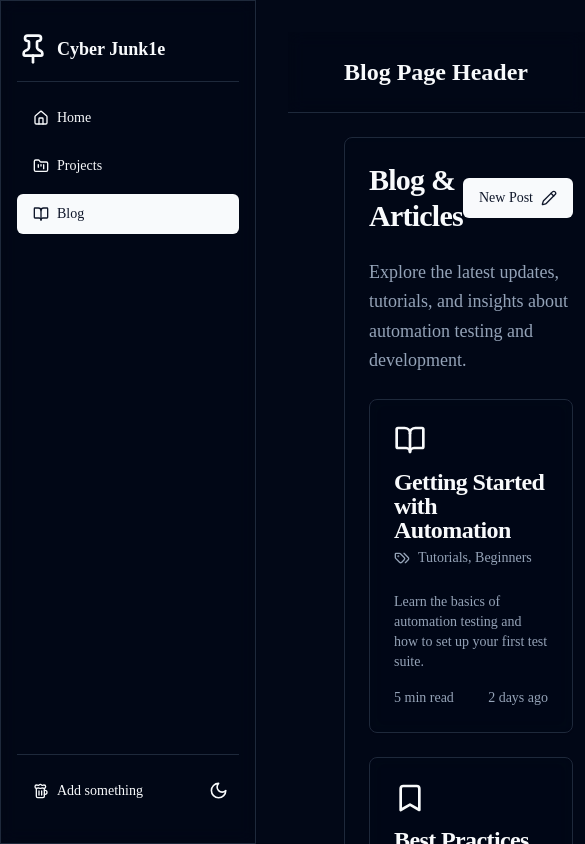
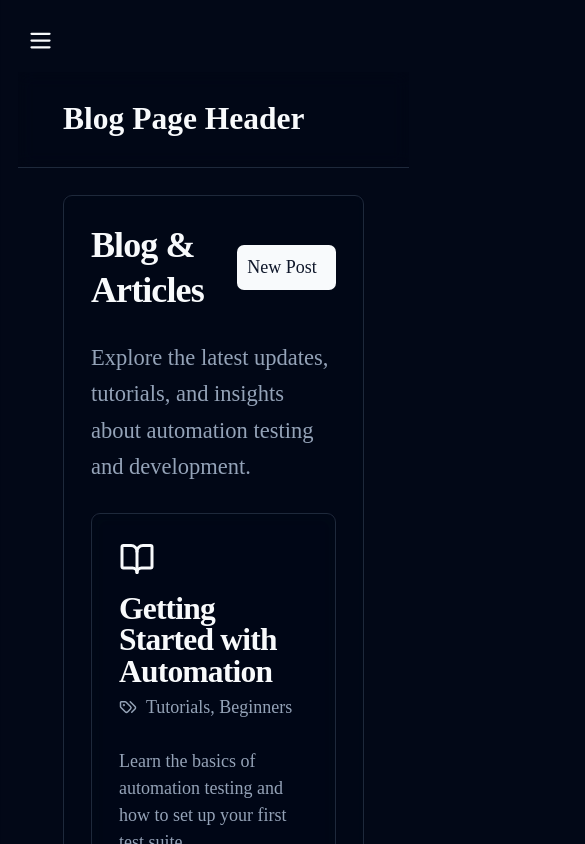
Before and after one commit to RChursin/automation-solution, a Next.js app in the folder apps/nextapp/: page /blog in a window 390 px wide. Shown: the top 844 px of the page, 585 px wide, since content can reach past the window. Built offline with nearby package versions, Linux system fonts and the light colour scheme.

Commit message:
New tailwind plugins/Fonts/Sizing/Mobile

```diff
--- a/apps/nextapp/package.json
+++ b/apps/nextapp/package.json
@@ -12,6 +12,8 @@
     "@radix-ui/react-dropdown-menu": "^2.1.2",
     "@radix-ui/react-separator": "^1.1.0",
     "@radix-ui/react-slot": "^1.1.0",
+    "@tailwindcss/aspect-ratio": "^0.4.2",
+    "@tailwindcss/typography": "^0.5.15",
     "class-variance-authority": "^0.7.0",
     "clsx": "^2.1.1",
     "lucide-react": "^0.454.0",
--- /dev/null
+++ b/apps/nextapp/src/app/fonts.ts
@@ -0,0 +1,7 @@
+import Monoid_Nerd_Font_Mono from 'next/font/local'
+
+export const monoid = Monoid_Nerd_Font_Mono({
+  src: '../../public/fonts/MonoidNerdFontMono-Retina.ttf',
+  variable: '--font-monoid',
+  display: 'swap',
+})
--- a/apps/nextapp/src/app/globals.css
+++ b/apps/nextapp/src/app/globals.css
@@ -48,20 +48,78 @@
     --input: 214.3 31.8% 91.4%;
     --ring: 222.2 84% 4.9%;
   }
-}
 
-@font-face {
-  font-family: 'HackNerdFontMono-Regular';
-  src: url('../../public/fonts/HackNerdFontMono-Regular.ttf') format('truetype');
-  font-weight: normal;
-  font-style: normal;
-}
+  /* Font configuration */
+  @font-face {
+    font-family: 'Monoid Nerd Font Mono';
+    src: url('/fonts/MonoidNerdFontMono-Retina.ttf') format('truetype');
+    font-display: swap;
+    font-weight: normal;
+    font-style: normal;
+  }
 
-@layer base {
+  /* Base styles */
   * {
     @apply border-border;
   }
+
+  html {
+    @apply text-base; /* This will now use your larger base size */
+    @apply overflow-x-hidden;
+    scroll-behavior: smooth;
+    -webkit-tap-highlight-color: transparent;
+  }
+
   body {
-    @apply bg-background text-foreground;
+    @apply bg-background text-foreground antialiased;
+    -webkit-font-smoothing: antialiased;
+    -moz-osx-font-smoothing: grayscale;
+    text-rendering: optimizeLegibility;
+  }
+
+  /* Optional: Make headings larger by default */
+  h1 {
+    @apply text-4xl font-bold;
+  }
+  h2 {
+    @apply text-3xl font-bold;
+  }
+  h3 {
+    @apply text-2xl font-bold;
+  }
+  h4 {
+    @apply text-xl font-bold;
+  }
+  h5 {
+    @apply text-lg font-bold;
+  }
+  h6 {
+    @apply text-base font-bold;
+  }
+
+  /* Mobile optimizations */
+  @media (max-width: 640px) {
+    button,
+    a {
+      @apply min-h-[44px] min-w-[44px];
+    }
+
+    input,
+    select,
+    textarea {
+      @apply text-base;
+    }
   }
 }
+
+@layer utilities {
+  /* Scrollbar utilities */
+  .no-scrollbar::-webkit-scrollbar {
+    display: none;
+  }
+
+  .no-scrollbar {
+    -ms-overflow-style: none;
+    scrollbar-width: none;
+  }
+}
--- a/apps/nextapp/src/app/layout.tsx
+++ b/apps/nextapp/src/app/layout.tsx
@@ -1,16 +1,21 @@
+import { monoid } from '../../src/app/fonts';
 import { RootLayout } from '../components/layouts/root-layout';
 import { ThemeProvider } from '../components/themes/theme-provider';
-// import { Inter } from 'next/font/google';
 import "./globals.css";
-
-// const inter = Inter({ subsets: ['latin'] });
 
 export default function Layout({ children }: { children: React.ReactNode }) {
   return (
-    <html lang="en" suppressHydrationWarning>
-      {/* <body className={`${inter.className} dark`}></body> */}
-      <body className="dark">
-        <ThemeProvider attribute="class" defaultTheme="dark" enableSystem disableTransitionOnChange>
+    <html lang="en" suppressHydrationWarning className={monoid.variable}>
+      <head>
+        <meta name="viewport" content="width=device-width, initial-scale=1, maximum-scale=1, viewport-fit=cover" />
+      </head>
+      <body>
+        <ThemeProvider
+          attribute="class"
+          defaultTheme="dark"
+          enableSystem
+          disableTransitionOnChange
+        >
           <RootLayout>{children}</RootLayout>
         </ThemeProvider>
       </body>
--- a/apps/nextapp/src/components/layouts/root-layout.tsx
+++ b/apps/nextapp/src/components/layouts/root-layout.tsx
@@ -1,15 +1,58 @@
+'use client';
+
+import { useState, useEffect } from 'react';
 import { Sidebar } from '../layouts/sidebar';
+import { Menu } from 'lucide-react';
+import { Button } from '../ui/button';
 
 interface RootLayoutProps {
   children: React.ReactNode;
 }
 
 export function RootLayout({ children }: RootLayoutProps) {
+  const [isSidebarOpen, setIsSidebarOpen] = useState(false);
+
+  // Close sidebar when screen size changes to desktop
+  useEffect(() => {
+    const handleResize = () => {
+      if (window.innerWidth >= 1024) {
+        setIsSidebarOpen(false);
+      }
+    };
+
+    window.addEventListener('resize', handleResize);
+    return () => window.removeEventListener('resize', handleResize);
+  }, []);
+
   return (
     <div className="flex min-h-screen bg-background">
-      <Sidebar />
-      <main className="flex-1 pl-64">
-        <div className="container mx-auto p-8">{children}</div>
+      {/* Mobile menu button */}
+      <Button
+        variant="ghost"
+        size="icon"
+        className="fixed left-4 top-4 z-50 lg:hidden"
+        onClick={() => setIsSidebarOpen(!isSidebarOpen)}
+      >
+        <Menu className="h-6 w-6" />
+        <span className="sr-only">Toggle menu</span>
+      </Button>
+
+      {/* Sidebar */}
+      <Sidebar isOpen={isSidebarOpen} onClose={() => setIsSidebarOpen(false)} />
+
+      {/* Backdrop */}
+      {isSidebarOpen && (
+        <div
+          className="fixed inset-0 z-30 bg-black/50 lg:hidden"
+          onClick={() => setIsSidebarOpen(false)}
+        />
+      )}
+
+      {/* Main content */}
+      <main className="flex-1 px-4 py-16 lg:py-8 lg:pl-[280px]">
+        <div className="mx-auto max-w-6xl">
+          {children}
+        </div>
       </main>
     </div>
   );
--- a/apps/nextapp/src/components/layouts/sidebar.tsx
+++ b/apps/nextapp/src/components/layouts/sidebar.tsx
@@ -2,7 +2,7 @@
 
 import Link from 'next/link';
 import { usePathname } from 'next/navigation';
-import { Home, Beer, PinIcon, FolderKanban, BookOpen } from 'lucide-react';
+import { Home, Beer, Code, FolderKanban, BookOpen, X } from 'lucide-react';
 import { cn } from '../../lib/utils';
 import { Button } from '../../components/ui/button';
 import { Card } from '../../components/ui/card';
@@ -15,19 +15,40 @@ interface NavItem {
   icon: typeof Home;
 }
 
+interface SidebarProps {
+  isOpen?: boolean;
+  onClose?: () => void;
+}
+
 const navigation: NavItem[] = [
   { name: 'Home', href: '/home', icon: Home },
   { name: 'Projects', href: '/projects', icon: FolderKanban },
   { name: 'Blog', href: '/blog', icon: BookOpen },
 ];
 
-export function Sidebar() {
+export function Sidebar({ isOpen, onClose }: SidebarProps) {
   const pathname = usePathname();
 
   return (
-    <Card className="fixed left-0 top-0 z-40 h-screen w-64 rounded-none border-r bg-background/95 backdrop-blur supports-[backdrop-filter]:bg-background/60">
+    <Card className={cn(
+      "fixed left-0 top-0 z-40 h-screen w-[280px] rounded-none border-r bg-background/95 backdrop-blur supports-[backdrop-filter]:bg-background/60",
+      "transition-transform duration-300 ease-in-out lg:translate-x-0",
+      isOpen ? "translate-x-0" : "-translate-x-full"
+    )}>
       <div className="flex h-full flex-col px-4 py-8">
+        {/* Mobile Close Button */}
+        <Button
+          variant="ghost"
+          size="icon"
+          className="absolute right-4 top-4 lg:hidden"
+          onClick={onClose}
+        >
+          <X className="h-4 w-4" />
+          <span className="sr-only">Close sidebar</span>
+        </Button>
+
         {/* Logo - explicitly using forward slash for root */}
+        <div className="flex items-center justify-between">
           <Link
             href="/"
             className={cn(
@@ -35,9 +56,11 @@ export function Sidebar() {
               pathname === '/' && 'text-primary',
             )}
           >
-          <PinIcon className="h-8 w-8 text-primary" />
-          <span className="text-lg font-semibold">Cyber Junk1e</span>
+            <Code className="h-6 w-6 text-primary" />
+            <span className="text-base font-semibold">The Source Build</span>
           </Link>
+          <ThemeToggle />
+        </div>
 
         <Separator className="my-4" />
 
@@ -51,14 +74,20 @@ export function Sidebar() {
                 key={item.href}
                 variant={isActive ? 'default' : 'ghost'}
                 className={cn(
-                  'justify-start gap-2',
+                  'justify-start gap-2 h-10 px-3',
                   isActive && 'bg-primary text-primary-foreground',
+                  'hover:bg-primary/90 hover:text-primary-foreground'
                 )}
+                onClick={() => {
+                  if (onClose && window.innerWidth < 1024) {
+                    onClose();
+                  }
+                }}
                 asChild
               >
                 <Link href={item.href}>
                   <item.icon className="h-4 w-4" />
-                  {item.name}
+                  <span className="text-sm">{item.name}</span>
                 </Link>
               </Button>
             );
@@ -69,13 +98,16 @@ export function Sidebar() {
         <div className="mt-auto pt-4">
           <Separator className="mb-4" />
           <div className="flex items-center justify-between">
-            <Button variant="ghost" className="justify-start gap-2" asChild>
+            <Button
+              variant="ghost"
+              className="justify-start gap-2 h-10 px-3 w-full hover:bg-primary/90 hover:text-primary-foreground"
+              asChild
+            >
               <Link href="/profile">
                 <Beer className="h-4 w-4" />
-                Add something
+                <span className="text-sm">Add something</span>
               </Link>
             </Button>
-            <ThemeToggle />
           </div>
         </div>
       </div>
--- a/apps/nextapp/src/components/themes/theme-toggle.tsx
+++ b/apps/nextapp/src/components/themes/theme-toggle.tsx
@@ -19,7 +19,7 @@ export function ThemeToggle() {
     <DropdownMenu>
       <DropdownMenuTrigger asChild>
         <Button variant="ghost" size="icon">
-          <Sun className="h-[1.2rem] w-[1.2rem] rotate-0 scale-100 transition-all dark:-rotate-90 dark:scale-0" />
+          <Sun className="absolute h-[1.2rem] w-[1.2rem] rotate-0 scale-100 transition-all dark:-rotate-90 dark:scale-0" />
           <Moon className="absolute h-[1.2rem] w-[1.2rem] rotate-90 scale-0 transition-all dark:rotate-0 dark:scale-100" />
           <span className="sr-only">Toggle theme</span>
         </Button>
--- a/apps/nextapp/tailwind.config.ts
+++ b/apps/nextapp/tailwind.config.ts
@@ -1,6 +1,8 @@
 import type { Config } from 'tailwindcss';
 import { fontFamily } from 'tailwindcss/defaultTheme';
 import tailwindcssAnimate from 'tailwindcss-animate';
+import tailwindcssTypography from '@tailwindcss/aspect-ratio';
+import tailwindcssAspectRatio from '@tailwindcss/typography';
 
 const config = {
   darkMode: ['class'],
@@ -9,13 +11,25 @@ const config = {
   theme: {
     container: {
       center: true,
-      padding: '2rem',
+      padding: {
+        DEFAULT: '1rem',
+        sm: '2rem',
+        lg: '4rem',
+        xl: '5rem',
+        '2xl': '6rem',
+      },
       screens: {
+        'xs': '475px',
+        'sm': '640px',
+        'md': '768px',
+        'lg': '1024px',
+        'xl': '1280px',
         '2xl': '1400px',
       },
     },
     extend: {
       fontFamily: {
+        mono: ['var(--font-monoid)', ...fontFamily.sans],
         sans: ['var(--font-sans)', ...fontFamily.sans],
       },
       colors: {
@@ -67,14 +81,68 @@ const config = {
           from: { height: 'var(--radix-accordion-content-height)' },
           to: { height: '0' },
         },
+        'fade-in': {
+          '0%': { opacity: '0' },
+          '100%': { opacity: '1' },
+        },
+        'fade-out': {
+          '0%': { opacity: '1' },
+          '100%': { opacity: '0' },
+        },
+        'slide-in': {
+          '0%': { transform: 'translateX(-100%)' },
+          '100%': { transform: 'translateX(0)' },
+        },
+        'slide-out': {
+          '0%': { transform: 'translateX(0)' },
+          '100%': { transform: 'translateX(-100%)' },
+        },
       },
       animation: {
         'accordion-down': 'accordion-down 0.2s ease-out',
         'accordion-up': 'accordion-up 0.2s ease-out',
+        'fade-in': 'fade-in 0.2s ease-out',
+        'fade-out': 'fade-out 0.2s ease-out',
+        'slide-in': 'slide-in 0.2s ease-out',
+        'slide-out': 'slide-out 0.2s ease-out',
+      },
+      // Mobile-friendly spacing
+      spacing: {
+        'safe-top': 'env(safe-area-inset-top)',
+        'safe-bottom': 'env(safe-area-inset-bottom)',
+        'safe-left': 'env(safe-area-inset-left)',
+        'safe-right': 'env(safe-area-inset-right)',
+      },
+      // Better touch targets
+      minHeight: {
+        'touch': '44px',
+      },
+      minWidth: {
+        'touch': '44px',
+      },
+      // Improved font sizes with line heights
+      fontSize: {
+        'xs': ['0.875rem', { lineHeight: '1.25rem' }],     // 14px (up from 12px)
+        'sm': ['1rem', { lineHeight: '1.5rem' }],          // 16px (up from 14px)
+        'base': ['1.125rem', { lineHeight: '1.75rem' }],   // 18px (up from 16px)
+        'lg': ['1.25rem', { lineHeight: '1.875rem' }],     // 20px (up from 18px)
+        'xl': ['1.5rem', { lineHeight: '2rem' }],          // 24px (up from 20px)
+        '2xl': ['1.75rem', { lineHeight: '2.25rem' }],     // 28px (up from 24px)
+        '3xl': ['2rem', { lineHeight: '2.5rem' }],         // 32px (up from 30px)
+        '4xl': ['2.5rem', { lineHeight: '3rem' }],         // 40px (up from 36px)
+        '5xl': ['3rem', { lineHeight: '3.5rem' }],         // 48px
+        '6xl': ['3.75rem', { lineHeight: '4rem' }],        // 60px
       },
     },
   },
-  plugins: [tailwindcssAnimate],
+  plugins: [
+    tailwindcssAnimate,
+    tailwindcssTypography,
+    tailwindcssAspectRatio,
+  ],
+  future: {
+    hoverOnlyWhenSupported: true, // Better hover states on mobile
+  },
 } satisfies Config;
 
 export default config;
```
Also changed, not shown: 2 other files (tests, documents, lock files or other folders). Lines whose indentation alone changed are shown as unchanged.
